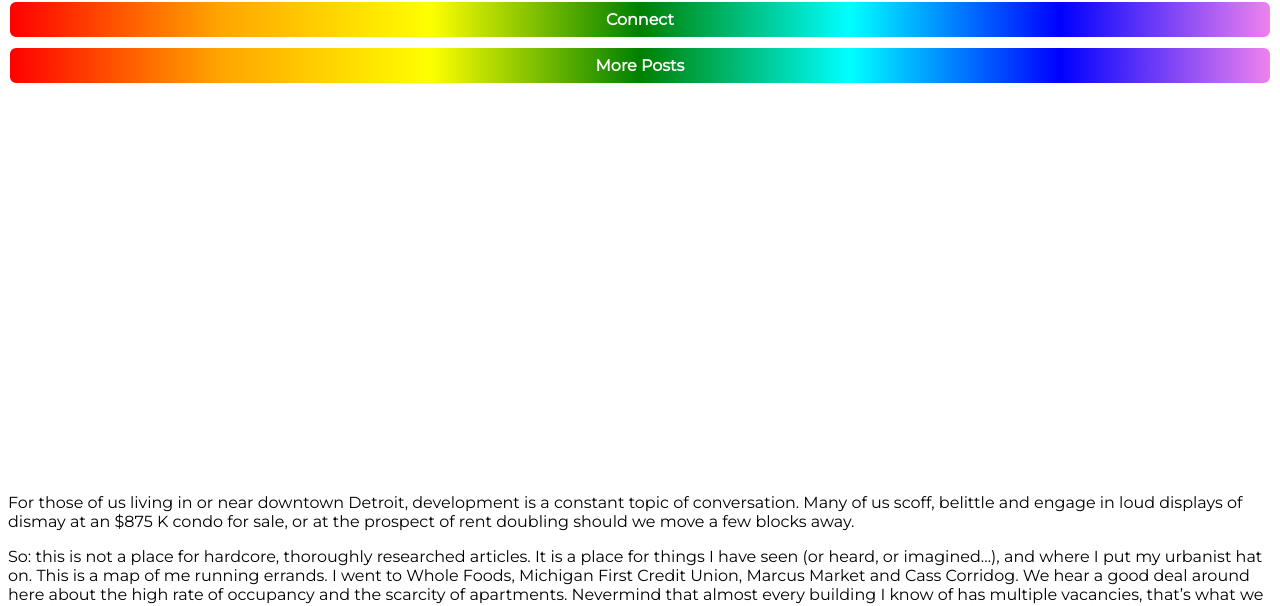
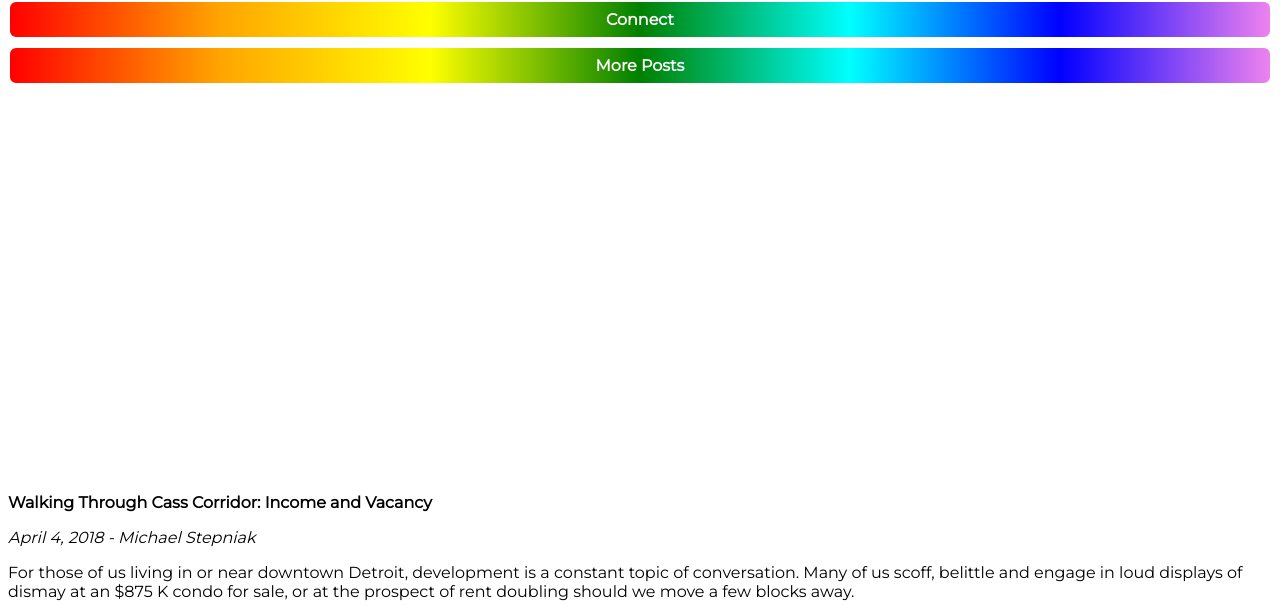
Before and after one commit to ThingsIHaveSeen/ThingsIHaveSeen.github.io, a plain HTML site: page index.html in a window 1280 px wide. Shown: the part 186-792 px from the top of the page. Drawn offline with nearby package versions, Linux system fonts and the light colour scheme; no server answers.

Commit message:
Update index.html

```diff
--- a/index.html
+++ b/index.html
@@ -197,7 +197,11 @@
 
     <script src="https://ajax.googleapis.com/ajax/libs/jquery/3.1.1/jquery.min.js"></script>
     <script src="https://unpkg.com/leaflet@1.0.3/dist/leaflet.js"></script>
+ <p>
+<b>Walking Through Cass Corridor: Income and Vacancy</b>
+</p>
 
+<i>April 4, 2018 - Michael Stepniak</i>
 <p>
     For those of us living in or near downtown Detroit, development is a constant topic of conversation. Many of us scoff, belittle and engage in loud displays of dismay at an $875 K condo for sale, or at the prospect of rent doubling should we move a few blocks away.
     </p>
```
